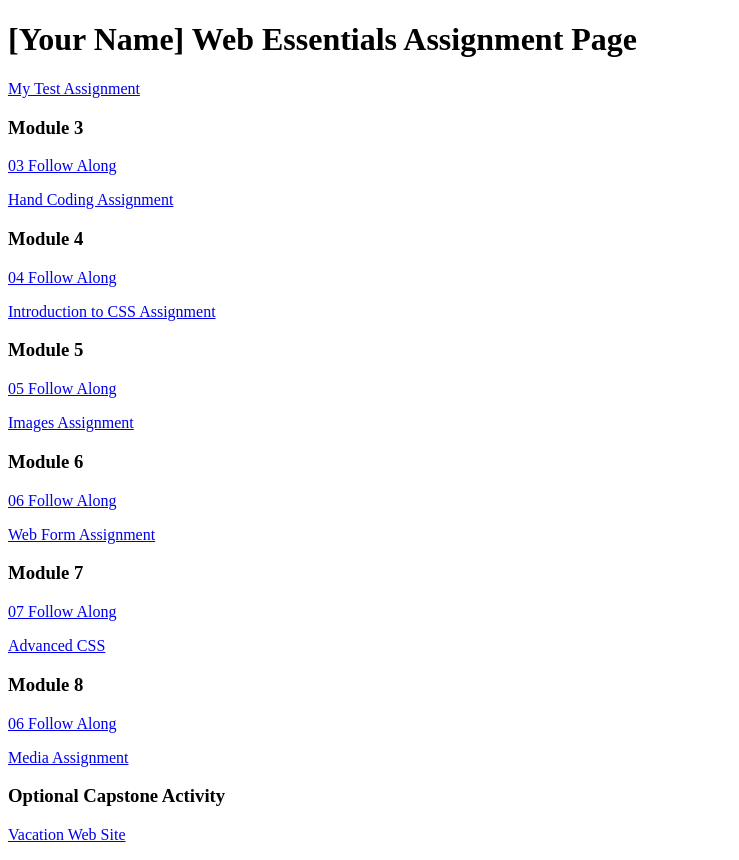
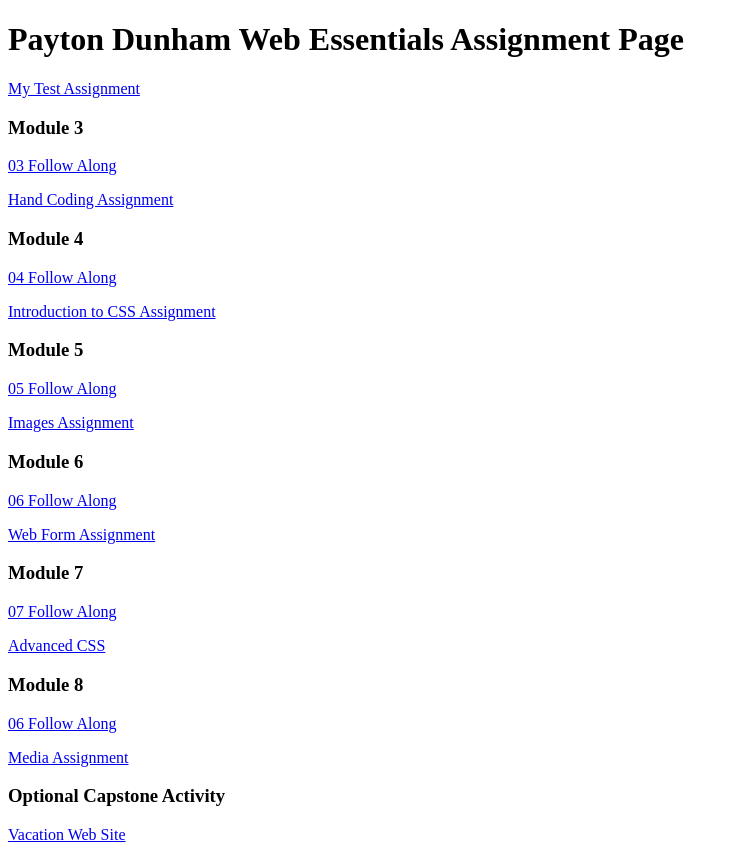
Before and after one commit to paydunham/dwdd1600, a plain HTML site: page index.html in a window 1280 px wide. Shown: the whole page, without its empty margins (0-739 px from the left). Drawn offline with Linux system fonts and the light colour scheme.

Commit message:
Added my name

```diff
--- a/index.html
+++ b/index.html
@@ -6,7 +6,7 @@
 		<title>dwdd 1600 assignment list page</title>
 	</head>
 	<body>
-		<h1>[Your Name] Web Essentials Assignment Page</h1>
+		<h1>Payton Dunham Web Essentials Assignment Page</h1>
 		<p><a href="01test">My Test Assignment</a></p>
 
 		<h3>Module 3</h3>
```
